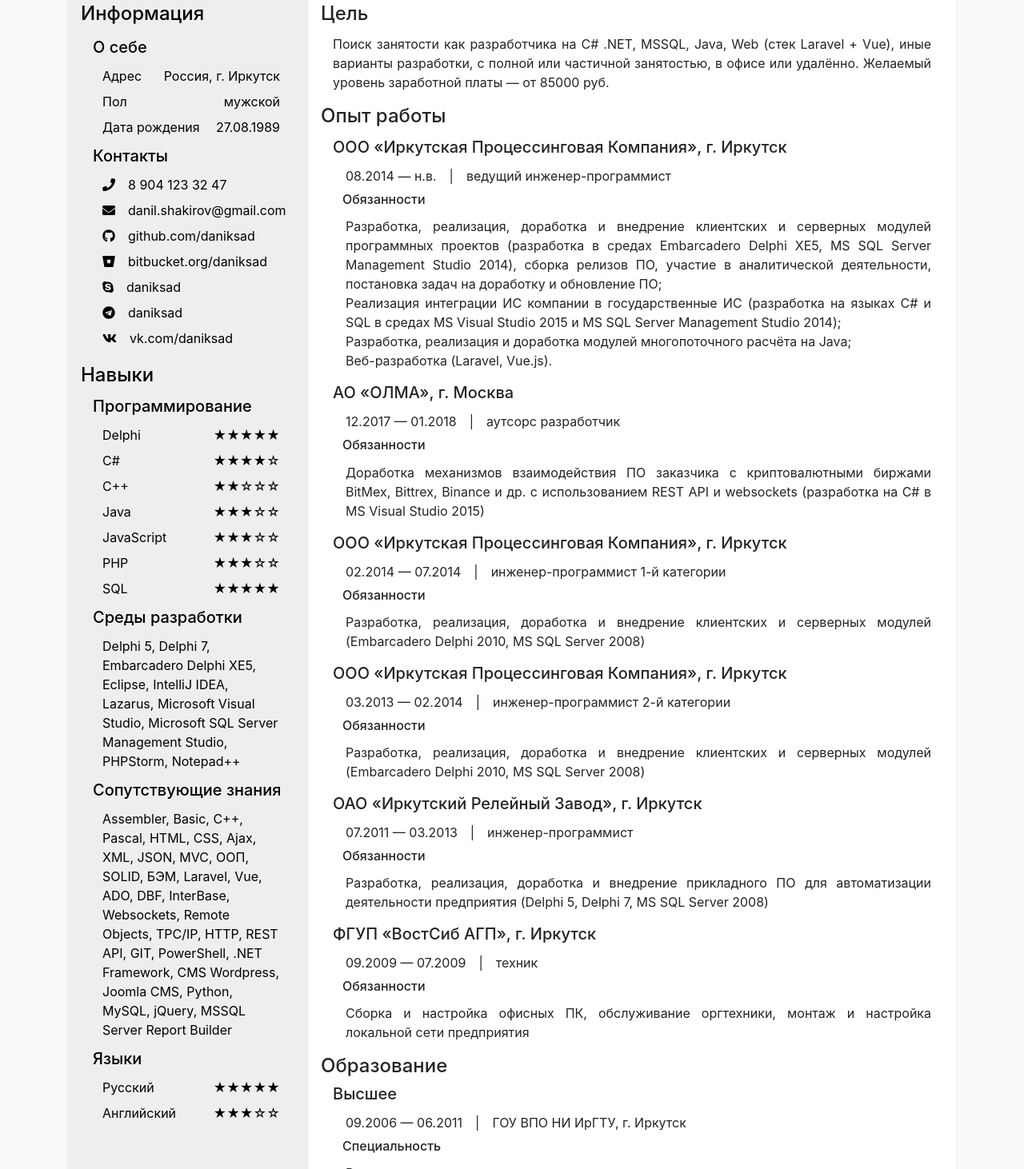
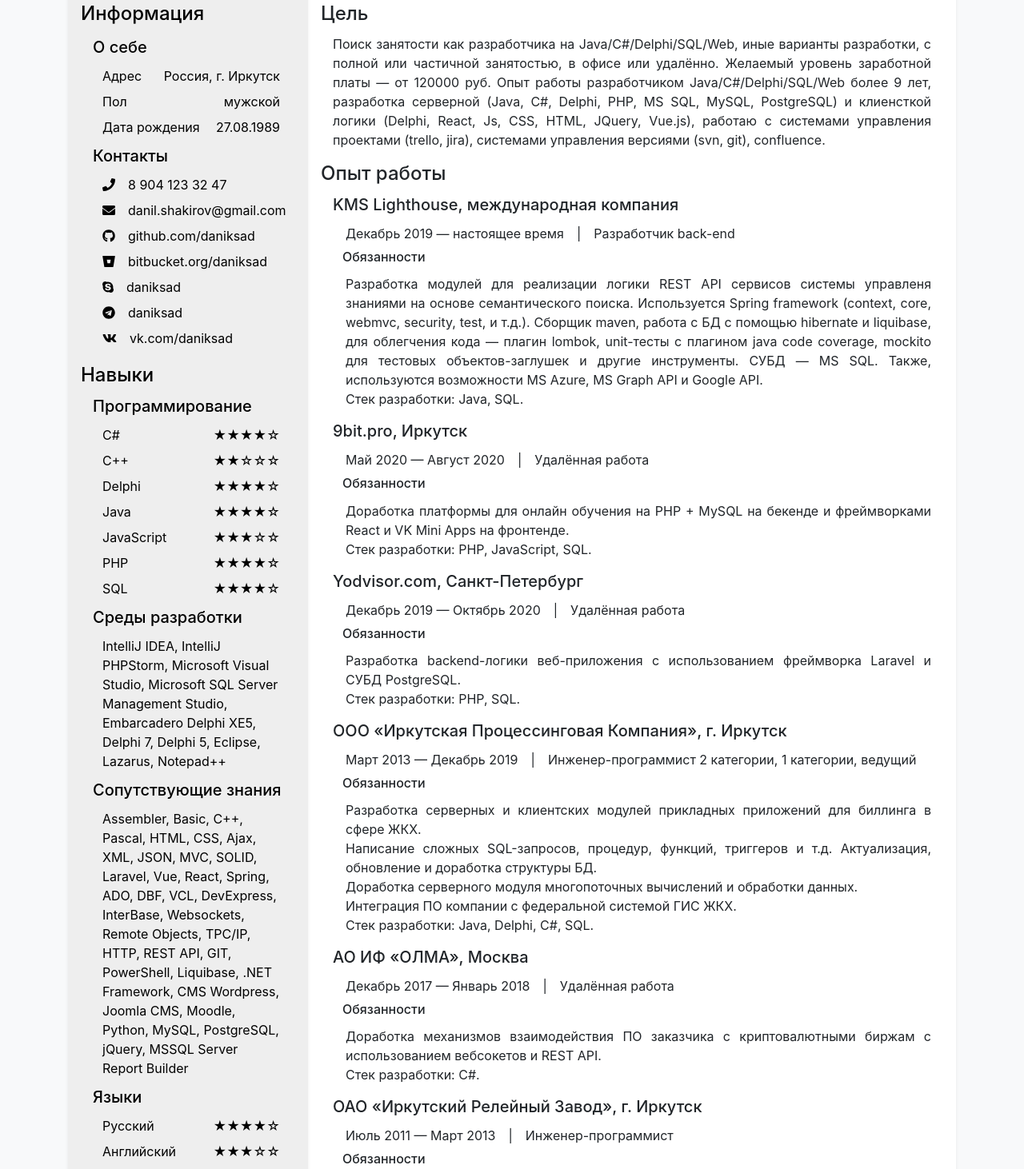
Before and after one commit to Daniksad/Resume, a plain HTML site: page index.html in a window 1280 px wide. Shown: the part 127-1589 px from the top of the page at 80% size. Drawn offline with nearby package versions, Linux system fonts and the light colour scheme.

Commit message:
Updated.

```diff
--- a/index.html
+++ b/index.html
@@ -21,7 +21,7 @@
 				<div class="container-fluid d-flex flex-row text-left shadow-sm">
 					<div class="flex-shrink-1 align-self-center ml-2">
 						<h1>Данил Шакиров</h1>
-						<h5>ПРОГРАММИСТ-РАЗРАБОТЧИК</h5>
+						<h5>Java / C# / Delphi / SQL / Web разработчик</h5>
 					</div>
 					<div class="flex-grow-1 align-self-start text-right my-2">
 						<h6><i>«разрабатываю программное обеспечение,<br>поддерживаю существующее,<br>внедряю новое»</i></h6>
@@ -107,10 +107,6 @@
 						<div class="d-flex bd-highlight mt-1"><h5>Программирование</h5></div>
                         <div class="d-flex flex-column bd-highlight">
                             <div class="d-flex flex-row bd-highlight">
-								<div class="ml-2 p-1 flex-shrink-1 align-self-center">Delphi</div>
-								<div class="ml-2 p-1 flex-grow-1 align-self-center text-right">★★★★★</div>
-							</div>
-							<div class="d-flex flex-row bd-highlight">
                                 <div class="ml-2 p-1 flex-shrink-1 align-self-center">C#</div>
                                 <div class="ml-2 p-1 flex-grow-1 align-self-center text-right">★★★★☆</div>
                             </div>
@@ -119,8 +115,12 @@
                                 <div class="ml-2 p-1 flex-grow-1 align-self-center text-right">★★☆☆☆</div>
                             </div>
                             <div class="d-flex flex-row bd-highlight">
+                                <div class="ml-2 p-1 flex-shrink-1 align-self-center">Delphi</div>
+                                <div class="ml-2 p-1 flex-grow-1 align-self-center text-right">★★★★☆</div>
+                            </div>
+							<div class="d-flex flex-row bd-highlight">
                                 <div class="ml-2 p-1 flex-shrink-1 align-self-center">Java</div>
-								<div class="ml-2 p-1 flex-grow-1 align-self-center text-right">★★★☆☆</div>
+                                <div class="ml-2 p-1 flex-grow-1 align-self-center text-right">★★★★☆</div>
                             </div>
                             <div class="d-flex flex-row bd-highlight">
                                 <div class="ml-2 p-1 flex-shrink-1 align-self-center">JavaScript</div>
@@ -128,31 +128,31 @@
                             </div>
                             <div class="d-flex flex-row bd-highlight">
                                 <div class="ml-2 p-1 flex-shrink-1 align-self-center">PHP</div>
-								<div class="ml-2 p-1 flex-grow-1 align-self-center text-right">★★★☆☆</div>
+                                <div class="ml-2 p-1 flex-grow-1 align-self-center text-right">★★★★☆</div>
                             </div>
                             <div class="d-flex flex-row bd-highlight">
                                 <div class="ml-2 p-1 flex-shrink-1 align-self-center">SQL</div>
-								<div class="ml-2 p-1 flex-grow-1 align-self-center text-right">★★★★★</div>
+                                <div class="ml-2 p-1 flex-grow-1 align-self-center text-right">★★★★☆</div>
                             </div>
                         </div>
 
 						<div class="d-flex bd-highlight mt-2"><h5>Среды разработки</h5></div>
 						<div class="d-flex flex-column bd-highlight">
                             <div class="ml-2 p-1">
-								Delphi 5, Delphi 7, Embarcadero Delphi XE5, Eclipse, IntelliJ IDEA, Lazarus, Microsoft Visual Studio, Microsoft SQL Server Management Studio, PHPStorm, Notepad++
+                                IntelliJ IDEA, IntelliJ PHPStorm, Microsoft Visual Studio, Microsoft SQL Server Management Studio, Embarcadero Delphi XE5, Delphi 7, Delphi 5, Eclipse, Lazarus, Notepad++
                             </div>
 						</div>
 						<div class="d-flex bd-highlight mt-2"><h5>Сопутствующие знания</h5></div>
 						<div class="d-flex flex-column bd-highlight">
                             <div class="ml-2 p-1">
-								Assembler, Basic, C++, Pascal, HTML, CSS, Ajax, XML, JSON, MVC, ООП, SOLID, БЭМ, Laravel, Vue, ADO, DBF, InterBase, Websockets, Remote Objects, TPC/IP, HTTP, REST API, GIT, PowerShell, .NET Framework, CMS Wordpress, Joomla CMS, Python, MySQL, jQuery, MSSQL Server Report Builder
+                                Assembler, Basic, C++, Pascal, HTML, CSS, Ajax, XML, JSON, MVC, SOLID, Laravel, Vue, React, Spring, ADO, DBF, VCL, DevExpress, InterBase, Websockets, Remote Objects, TPC/IP, HTTP, REST API, GIT, PowerShell, Liquibase, .NET Framework, CMS Wordpress, Joomla CMS, Moodle, Python, MySQL, PostgreSQL, jQuery, MSSQL Server Report Builder
                             </div>
 						</div>
 
 						<div class="d-flex bd-highlight mt-2"><h5>Языки</h5></div>
 						<div class="d-flex flex-row bd-highlight">
 							<div class="ml-2 p-1 flex-shrink-1 align-self-center">Русский</div>
-							<div class="ml-2 p-1 flex-grow-1 align-self-center text-right">★★★★★</div>
+							<div class="ml-2 p-1 flex-grow-1 align-self-center text-right">★★★★☆</div>
 						</div>
 						<div class="d-flex flex-row bd-highlight">
 							<div class="ml-2 p-1 flex-shrink-1 align-self-center">Английский</div>
@@ -167,83 +167,108 @@
 					<div class="d-flex bd-highlight mb-1"><h4>Цель</h4></div>
 
 					<div class="d-flex flex-column bd-highlight mb-3 container-fluid text-justify">
-						Поиск занятости как разработчика на C# .NET, MSSQL, Java, Web (стек Laravel + Vue), иные варианты разработки, с полной или частичной занятостью, в офисе или удалённо. Желаемый уровень заработной платы — от 85000 руб.
+						Поиск занятости как разработчика на Java/C#/Delphi/SQL/Web, иные варианты разработки, с полной или частичной занятостью, в офисе или удалённо. Желаемый уровень заработной платы — от 120000 руб.
+						Опыт работы разработчиком Java/C#/Delphi/SQL/Web более 9 лет, разработка серверной (Java, C#, Delphi, PHP, MS SQL, MySQL, PostgreSQL) и клиенсткой логики (Delphi, React, Js, CSS, HTML, JQuery, Vue.js), работаю с системами управления проектами (trello, jira), системами управления версиями (svn, git), confluence.
 					</div>
 
 					<div class="d-flex bd-highlight mb-1"><h4>Опыт работы</h4></div>
 
 					<div class="d-flex flex-column bd-highlight mb-3 container-fluid">
-						<div class="d-flex bd-highlight"><h5>ООО «Иркутская Процессинговая Компания», г. Иркутск</h5></div>
+                        <div class="d-flex bd-highlight"><h5>KMS Lighthouse, международная компания</h5></div>
                         <div class="d-flex bd-highlight ml-1">
-							<div class="ml-2 p-1 d-flex align-self-center">08.2014 — н.в.</div>
+                            <div class="ml-2 p-1 d-flex align-self-center">Декабрь 2019 — настоящее время</div>
                             <div class="ml-2 p-1 d-flex align-self-center">|</div>
-							<div class="ml-2 p-1 d-flex align-self-center"><span class="align-middle">ведущий инженер-программист</span></div>
+                            <div class="ml-2 p-1 d-flex align-self-center"><span class="align-middle">Разработчик back-end</span></div>
                         </div>
                         <div class="ml-2 p-1 d-flex bd-highlight"><h6>Обязанности</h6></div>
                         <div class="ml-3 d-flex bd-highlight text-justify">
-							Разработка, реализация, доработка и внедрение клиентских и серверных модулей программных проектов (разработка в средах Embarcadero Delphi XE5, MS SQL Server Management Studio 2014), сборка релизов ПО, участие в аналитической деятельности, постановка задач на доработку и обновление ПО;
+							Разработка модулей для реализации логики REST API сервисов системы управленя знаниями на основе семантического поиска. Используется Spring framework (context, core, webmvc, security, test, и т.д.).
+							Сборщик maven, работа с БД с помощью hibernate и liquibase, для облегчения кода — плагин lombok, unit-тесты с плагином java code coverage, mockito для тестовых объектов-заглушек и другие инструменты.
+							СУБД — MS SQL. Также, используются возможности MS Azure, MS Graph API и Google API.
 							<br>
-							Реализация интеграции ИС компании в государственные ИС (разработка на языках C# и SQL в средах MS Visual Studio 2015 и MS SQL Server Management Studio 2014);
-							<br>
-							Разработка, реализация и доработка модулей многопоточного расчёта на Java;
-							<br>
-							Веб-разработка (Laravel, Vue.js).
+							Стек разработки: Java, SQL.
 						</div>
                     </div>
 
 					<div class="d-flex flex-column bd-highlight mb-3 container-fluid">
-						<div class="d-flex bd-highlight"><h5>АО «ОЛМА», г. Москва</h5></div>
+                        <div class="d-flex bd-highlight"><h5>9bit.pro, Иркутск</h5></div>
                         <div class="d-flex bd-highlight ml-1">
-							<div class="ml-2 p-1 d-flex align-self-center">12.2017 — 01.2018</div>
+                            <div class="ml-2 p-1 d-flex align-self-center">Май 2020 — Август 2020</div>
                             <div class="ml-2 p-1 d-flex align-self-center">|</div>
-							<div class="ml-2 p-1 d-flex align-self-center"><span class="align-middle">аутсорс разработчик</span></div>
+                            <div class="ml-2 p-1 d-flex align-self-center"><span class="align-middle">Удалённая работа</span></div>
                         </div>
                         <div class="ml-2 p-1 d-flex bd-highlight"><h6>Обязанности</h6></div>
-						<div class="ml-3 d-flex bd-highlight text-justify">Доработка механизмов взаимодействия ПО заказчика с криптовалютными биржами BitMex, Bittrex, Binance и др. c использованием REST API и websockets (разработка на C# в MS Visual Studio 2015)</div>
+                        <div class="ml-3 d-flex bd-highlight text-justify">
+							Доработка платформы для онлайн обучения на PHP + MySQL на бекенде и фреймворками React и VK Mini Apps на фронтенде.
+							<br>
+							Стек разработки: PHP, JavaScript, SQL.
+						</div>
+                    </div>
+
+                    <div class="d-flex flex-column bd-highlight mb-3 container-fluid">
+                        <div class="d-flex bd-highlight"><h5>Yodvisor.com, Санкт-Петербург</h5></div>
+                        <div class="d-flex bd-highlight ml-1">
+                            <div class="ml-2 p-1 d-flex align-self-center">Декабрь 2019 — Октябрь 2020</div>
+                            <div class="ml-2 p-1 d-flex align-self-center">|</div>
+                            <div class="ml-2 p-1 d-flex align-self-center"><span class="align-middle">Удалённая работа</span></div>
+                        </div>
+                        <div class="ml-2 p-1 d-flex bd-highlight"><h6>Обязанности</h6></div>
+                        <div class="ml-3 d-flex bd-highlight text-justify">
+							Разработка backend-логики веб-приложения с использованием фреймворка Laravel и СУБД PostgreSQL.
+							<br>
+							Стек разработки: PHP, SQL.
+						</div>
                     </div>
 
                     <div class="d-flex flex-column bd-highlight mb-3 container-fluid">
                         <div class="d-flex bd-highlight"><h5>ООО «Иркутская Процессинговая Компания», г. Иркутск</h5></div>
                         <div class="d-flex bd-highlight ml-1">
-							<div class="ml-2 p-1 d-flex align-self-center">02.2014 — 07.2014</div>
+                            <div class="ml-2 p-1 d-flex align-self-center">Март 2013 — Декабрь 2019</div>
                             <div class="ml-2 p-1 d-flex align-self-center">|</div>
-							<div class="ml-2 p-1 d-flex align-self-center"><span class="align-middle">инженер-программист 1-й категории</span></div>
+                            <div class="ml-2 p-1 d-flex align-self-center"><span class="align-middle">Инженер-программист 2 категории, 1 категории, ведущий</span></div>
                         </div>
                         <div class="ml-2 p-1 d-flex bd-highlight"><h6>Обязанности</h6></div>
-						<div class="ml-3 d-flex bd-highlight text-justify">Разработка, реализация, доработка и внедрение клиентских и серверных модулей (Embarcadero Delphi 2010, MS SQL Server 2008)</div>
+                        <div class="ml-3 d-flex bd-highlight text-justify">
+							Разработка серверных и клиентских модулей прикладных приложений для биллинга в сфере ЖКХ.
+							<br>
+							Написание сложных SQL-запросов, процедур, функций, триггеров и т.д. Актуализация, обновление и доработка структуры БД.
+							<br>
+							Доработка серверного модуля многопоточных вычислений и обработки данных.
+                            <br>
+							Интеграция ПО компании с федеральной системой ГИС ЖКХ.
+							<br>
+							Стек разработки: Java, Delphi, C#, SQL.
+                        </div>
                     </div>
 
                     <div class="d-flex flex-column bd-highlight mb-3 container-fluid">
-						<div class="d-flex bd-highlight"><h5>ООО «Иркутская Процессинговая Компания», г. Иркутск</h5></div>
+                        <div class="d-flex bd-highlight"><h5>АО ИФ «ОЛМА», Москва</h5></div>
                         <div class="d-flex bd-highlight ml-1">
-							<div class="ml-2 p-1 d-flex align-self-center">03.2013 — 02.2014</div>
+                            <div class="ml-2 p-1 d-flex align-self-center">Декабрь 2017 — Январь 2018</div>
                             <div class="ml-2 p-1 d-flex align-self-center">|</div>
-							<div class="ml-2 p-1 d-flex align-self-center"><span class="align-middle">инженер-программист 2-й категории</span></div>
+                            <div class="ml-2 p-1 d-flex align-self-center"><span class="align-middle">Удалённая работа</span></div>
                         </div>
-						<div class="ml-2 p-1 d-flex bd-highlight text-justify"><h6>Обязанности</h6></div>
-						<div class="ml-3 d-flex bd-highlight text-justify">Разработка, реализация, доработка и внедрение клиентских и серверных модулей (Embarcadero Delphi 2010, MS SQL Server 2008)</div>
+                        <div class="ml-2 p-1 d-flex bd-highlight"><h6>Обязанности</h6></div>
+                        <div class="ml-3 d-flex bd-highlight text-justify">
+							Доработка механизмов взаимодействия ПО заказчика с криптовалютными биржам с использованием вебсокетов и REST API.
+							<br>
+							Стек разработки: C#.
+						</div>
                     </div>
 
                     <div class="d-flex flex-column bd-highlight mb-3 container-fluid">
 						<div class="d-flex bd-highlight"><h5>ОАО «Иркутский Релейный Завод», г. Иркутск</h5></div>
 						<div class="d-flex bd-highlight ml-1">
-							<div class="ml-2 p-1 d-flex align-self-center">07.2011 — 03.2013</div>
+							<div class="ml-2 p-1 d-flex align-self-center">Июль 2011 — Март 2013</div>
 							<div class="ml-2 p-1 d-flex align-self-center">|</div>
-							<div class="ml-2 p-1 d-flex align-self-center"><span class="align-middle">инженер-программист</span></div>
+							<div class="ml-2 p-1 d-flex align-self-center"><span class="align-middle">Инженер-программист</span></div>
 						</div>
 						<div class="ml-2 p-1 d-flex bd-highlight"><h6>Обязанности</h6></div>
-						<div class="ml-3 d-flex bd-highlight text-justify">Разработка, реализация, доработка и внедрение прикладного ПО для автоматизации деятельности предприятия (Delphi 5, Delphi 7, MS SQL Server 2008)</div>
+						<div class="ml-3 d-flex bd-highlight text-justify">
+							Разработка, реализация, доработка и внедрение прикладного ПО для автоматизации деятельности предприятия.
+							<br>
+							Стек разработки: Delphi, SQL.
 						</div>
-
-					<div class="d-flex flex-column bd-highlight mb-3 container-fluid">
-						<div class="d-flex bd-highlight"><h5>ФГУП «ВостСиб АГП», г. Иркутск</h5></div>
-						<div class="d-flex bd-highlight ml-1">
-							<div class="ml-2 p-1 d-flex align-self-center">09.2009 — 07.2009</div>
-							<div class="ml-2 p-1 d-flex align-self-center">|</div>
-							<div class="ml-2 p-1 d-flex align-self-center"><span class="align-middle">техник</span></div>
-						</div>
-						<div class="ml-2 p-1 d-flex bd-highlight"><h6>Обязанности</h6></div>
-						<div class="ml-3 d-flex bd-highlight text-justify">Сборка и настройка офисных ПК, обслуживание оргтехники, монтаж и настройка локальной сети предприятия</div>
                     </div>
 
 					<div class="d-flex bd-highlight mt-3"><h4>Образование</h4></div>
@@ -251,7 +276,7 @@
 					<div class="d-flex flex-column bd-highlight mb-3 container-fluid">
 						<div class="d-flex bd-highlight"><h5>Высшее</h5></div>
 						<div class="d-flex bd-highlight ml-1">
-							<div class="ml-2 p-1 d-flex align-self-center">09.2006 — 06.2011</div>
+							<div class="ml-2 p-1 d-flex align-self-center">Сентябрь 2006 — Июнь 2011</div>
 							<div class="ml-2 p-1 d-flex align-self-center">|</div>
 							<div class="ml-2 p-1 d-flex align-self-center"><span class="align-middle">ГОУ ВПО НИ ИрГТУ, г. Иркутск</span></div>
 						</div>
@@ -262,7 +287,7 @@
 					<div class="d-flex flex-column bd-highlight container-fluid">
 						<div class="d-flex bd-highlight"><h5>Среднее</h5></div>
 						<div class="d-flex flex-row bd-highlight ml-1">
-							<div class="ml-2 p-1 d-flex align-self-center">09.1996 — 06.2006</div>
+							<div class="ml-2 p-1 d-flex align-self-center">Сентябрь 1996 — Июнь 2006</div>
 							<div class="ml-2 p-1 d-flex align-self-center">|</div>
 							<div class="ml-2 p-1 d-flex align-self-center"><span class="align-middle">МОУ «Средняя общеобразовательная школа №24», г. Иркутск</span></div>
 						</div>
```
Also changed, not shown: index_en.html (+82 -47 lines). Lines whose indentation alone changed are shown as unchanged.
